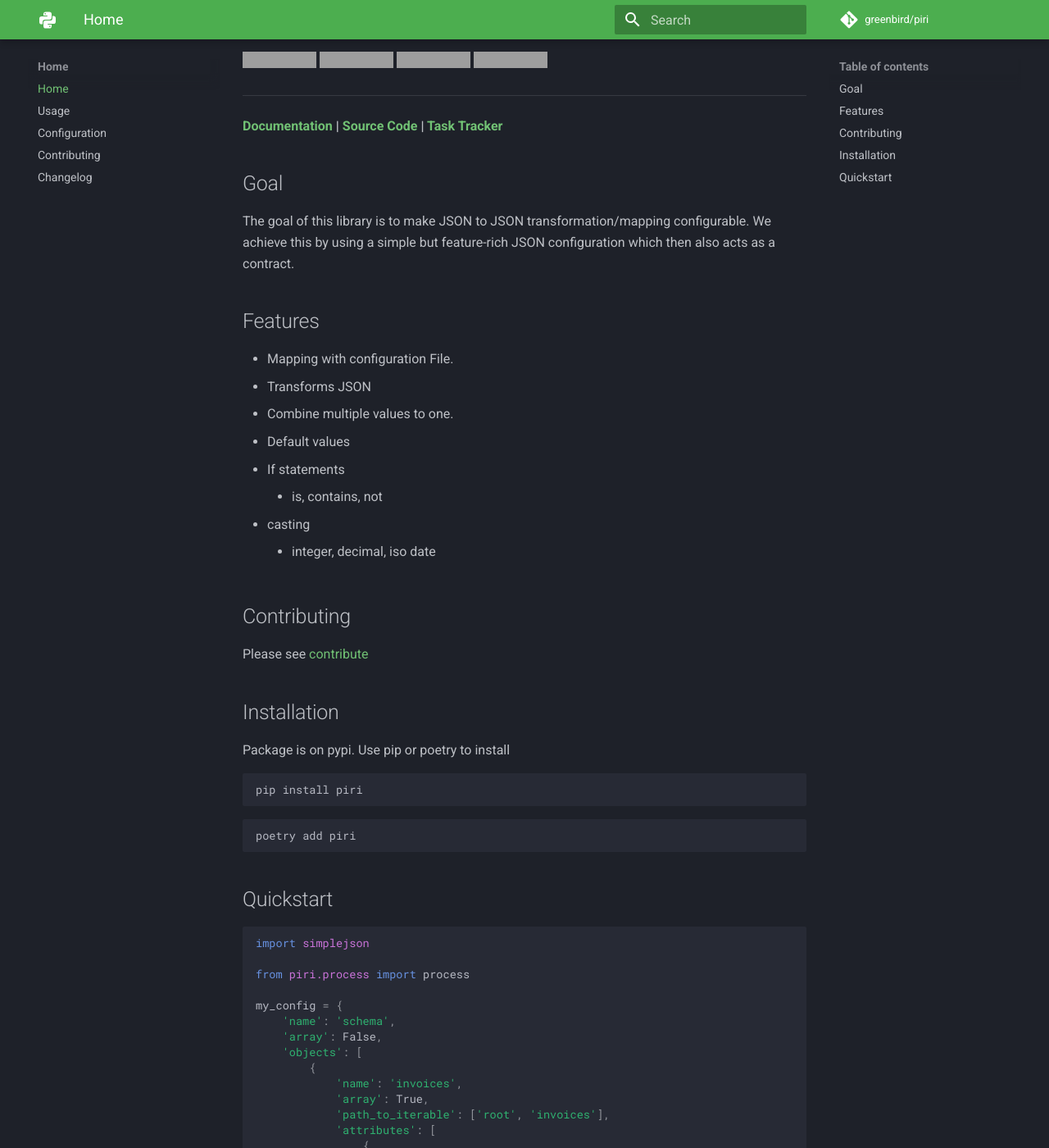
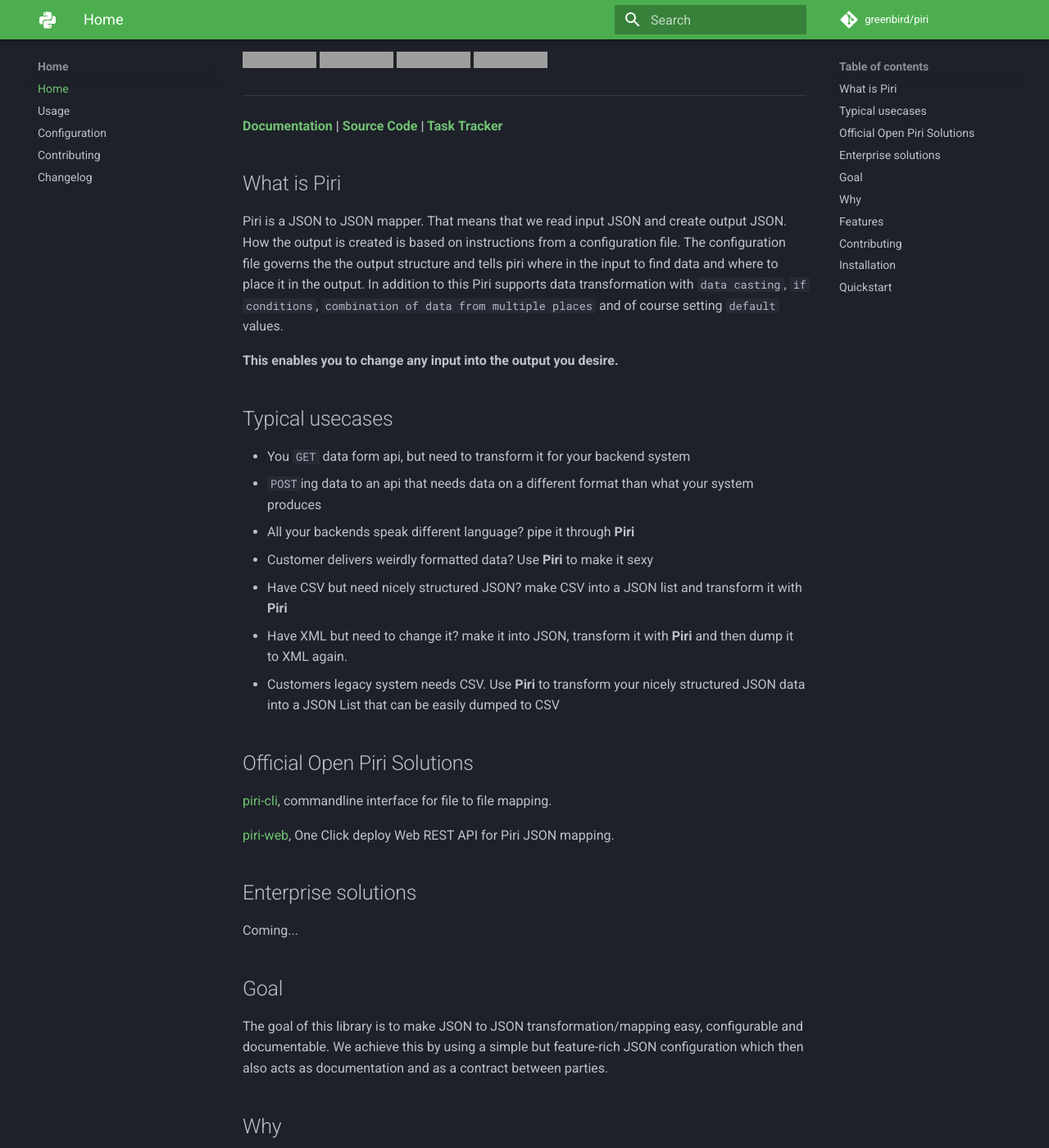
Before and after one commit to kaiba-tech/kaiba, an MkDocs documentation site: the page built from docs/index.md, in a window 1280 px wide and 1400 px high, scrolled down 240 px. Shown: the whole window at 82% size. Built offline with MkDocs 1.6.1 and Material for MkDocs 9.7.7, drawn with Linux system fonts in a browser that asks for light colours; comment, search, counter and statistics services are not loaded; some of the changed text lies outside the part shown; grey boxes are pictures that could not be loaded.

Commit message:
adds what is piri section and typical usecases (#67)
closes: #64
* adds what is piri section and typical usecases
* adds a why section
* adds open solutions sections
* adds JsonSchema validation of config file to features to imply that the config is governed by a schema
* Implements comments from @ChameleonTartu

```diff
--- a/docs/index.md
+++ b/docs/index.md
@@ -11,14 +11,49 @@
 [Source Code](https://github.com/greenbird/piri) |
 [Task Tracker](https://github.com/greenbird/piri/issues)**
 
+## What is Piri
+
+Piri is a JSON to JSON mapper. That means that we read input JSON and create output JSON. How the output is created is based on instructions from a configuration file. The configuration file governs the the output structure and tells piri where in the input to find data and where to place it in the output. In addition to this Piri supports data transformation with `data casting`, `if conditions`, `combination of data from multiple places` and of course setting `default` values.
+
+__This enables you to change any input into the output you desire.__
+
+## Typical usecases
+
+* You `GET` data form api, but need to transform it for your backend system
+* `POST`ing data to an api that needs data on a different format than what your system produces
+* All your backends speak different language? pipe it through __Piri__
+* Customer delivers weirdly formatted data? Use __Piri__ to make it sexy
+* Have CSV but need nicely structured JSON? make CSV into a JSON list and transform it with __Piri__
+* Have XML but need to change it? make it into JSON, transform it with __Piri__ and then dump it to XML again.
+* Customers legacy system needs CSV. Use __Piri__ to transform your nicely structured JSON data into a JSON List that can be easily dumped to CSV
+
+## Official Open Piri Solutions
+
+[piri-cli](https://github.com/greenbird/piri-cli), commandline interface for file to file mapping.
+
+[piri-web](https://github.com/greenbird/piri-web), One Click deploy Web REST API for Piri JSON mapping.
+
+## Enterprise solutions
+
+Coming...
+
 ## Goal
 
-The goal of this library is to make JSON to JSON transformation/mapping configurable. We achieve this by using a simple but feature-rich JSON configuration which then also acts as a contract.
+The goal of this library is to make JSON to JSON transformation/mapping easy, configurable and documentable. We achieve this by using a simple but feature-rich JSON configuration which then also acts as documentation and as a contract between parties.
+
+## Why
+
+Piri was born because we really dislike mapping. Documenting whatever decisions made in your code so that some product owner understands it is also _no me gusto_. Transforming data from one format to another is something software engineers do allmost daily... It should be easy! And documenting it shouldn't be something you have to worry about.
+
+After the Worst POC in History we never wanted to do mapping by scripts and code again. This lead to the idea that it should be possible to create a file which governs how the structure should look and how the data should be transformed. This would then be the `single source of truth` and with Piri we have achieved this.
+
+We believe that this will make collaboration between teams faster and easier. Use Piri to agree with data formats between Front-end and Back-end. Between the 3rd party system and your back-end. You can even use Piri for testing existing integrations ;-)
 
 ## Features
 
 * Mapping with configuration File.
-* Transforms JSON
+* [JSON Schema](https://json-schema.org/) validation of the config file.
+* Structurally Transform JSON
 * Combine multiple values to one.
 * Default values
 * If statements
```
Also changed, not shown: docs/configuration.md (+1 -1 lines), docs/contributing.md (+1 -1 lines).
